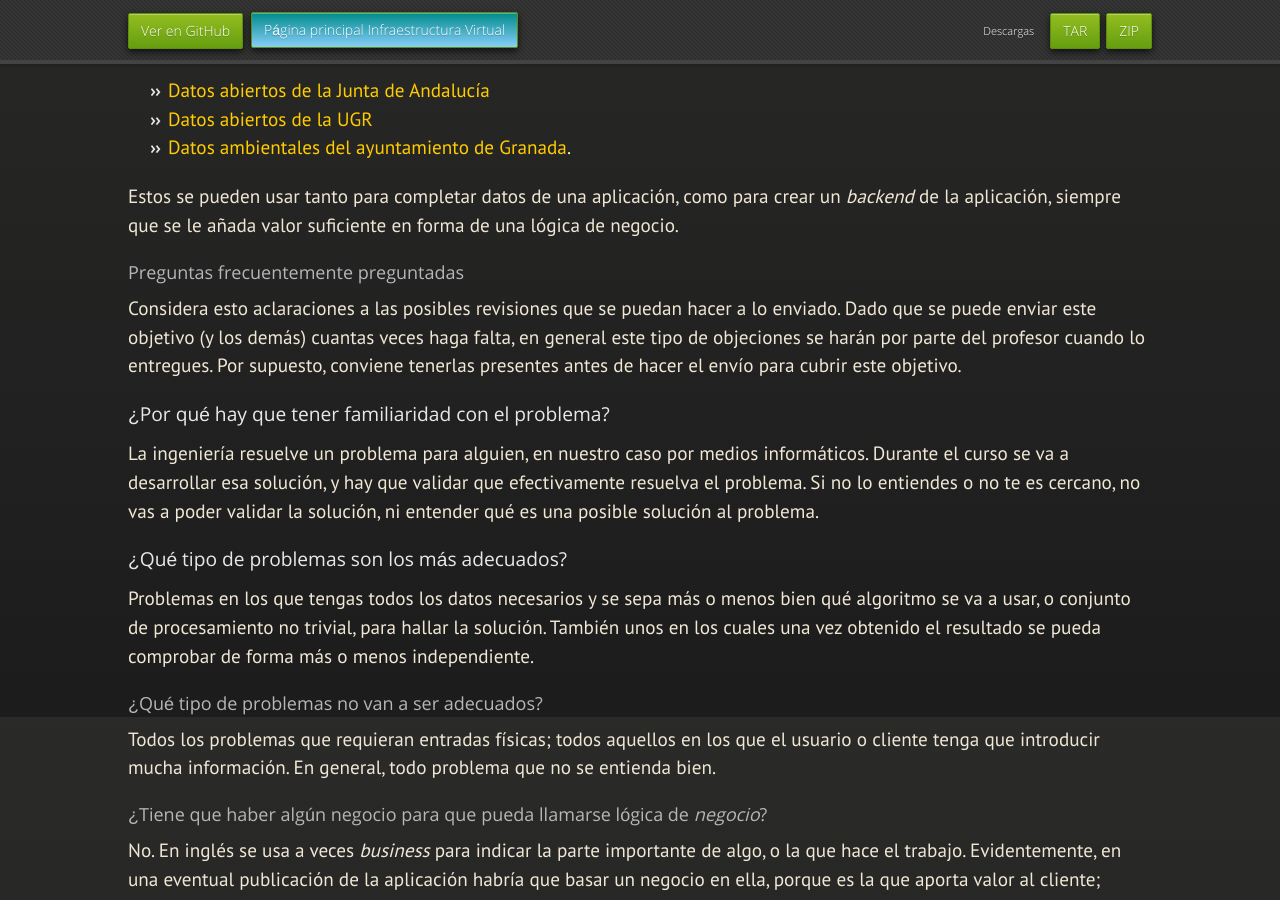
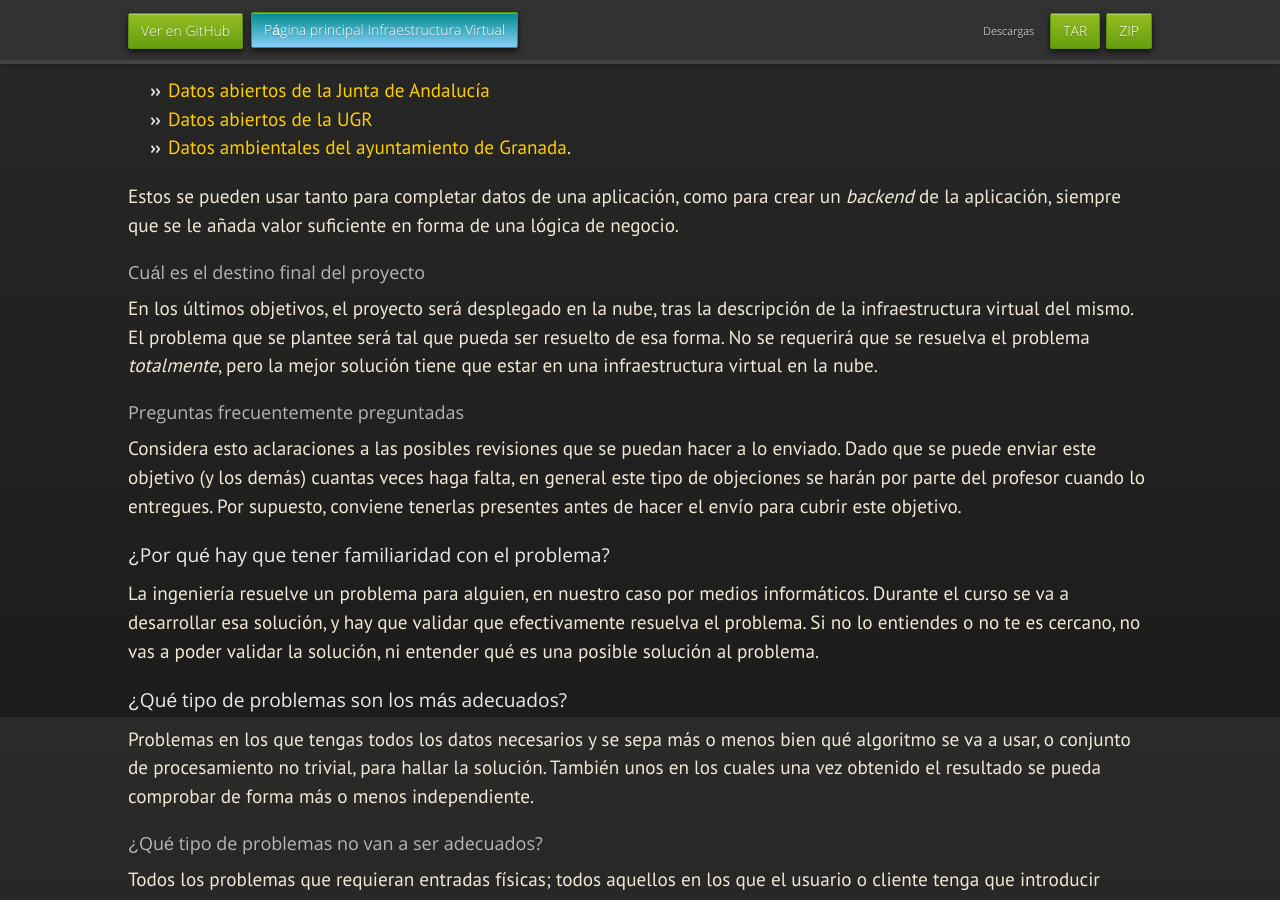
Before and after one commit to JJ/IV, a Jekyll site: the page built from documentos/proyecto/0.Repositorio.md, in a window 1280 px wide and 900 px high, scrolled down 2883 px. Built offline with Jekyll 4.4.1, drawn with Linux system fonts in a browser that asks for light colours; nearby versions of some CDN libraries; some web fonts are replaced; our own code applies the rules of GitHub Pages for plain Markdown files.

Commit message:
Sync documentos/proyecto/0.Repositorio.md de master a gh-pages

```diff
--- a/documentos/proyecto/0.Repositorio.md
+++ b/documentos/proyecto/0.Repositorio.md
@@ -157,6 +157,14 @@ portales:
 Estos se pueden usar tanto para completar datos de una aplicación, como para
 crear un *backend* de la aplicación, siempre que se le añada valor suficiente en
 forma de una lógica de negocio.
+
+### Cuál es el destino final del proyecto
+
+En los últimos objetivos, el proyecto será desplegado en la nube, tras la
+descripción de la infraestructura virtual del mismo. El problema que se plantee
+será tal que pueda ser resuelto de esa forma. No se requerirá que se resuelva el
+problema *totalmente*, pero la mejor solución tiene que estar en una
+infraestructura virtual en la nube.
 
 ### Preguntas frecuentemente preguntadas
 
```
